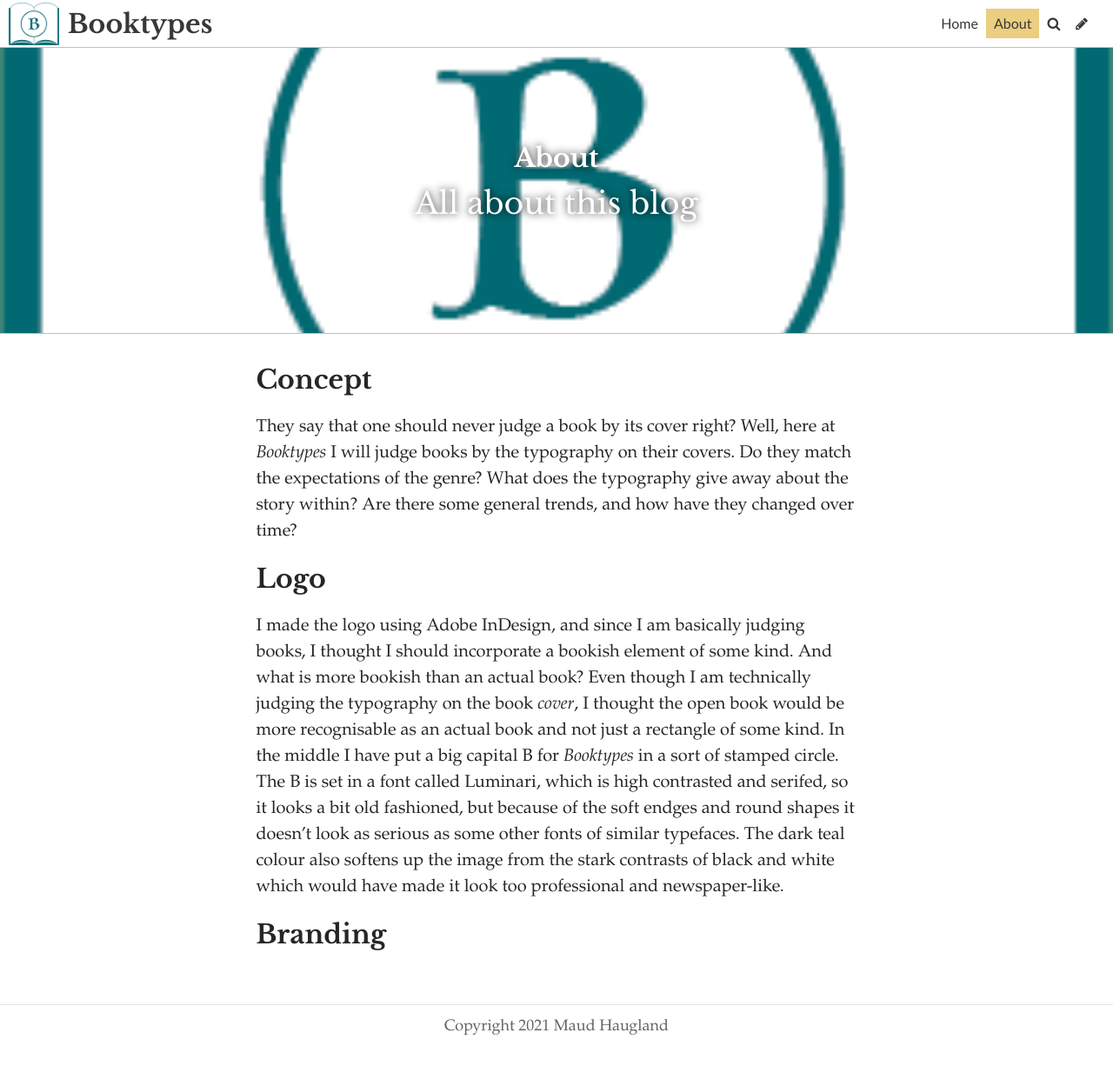
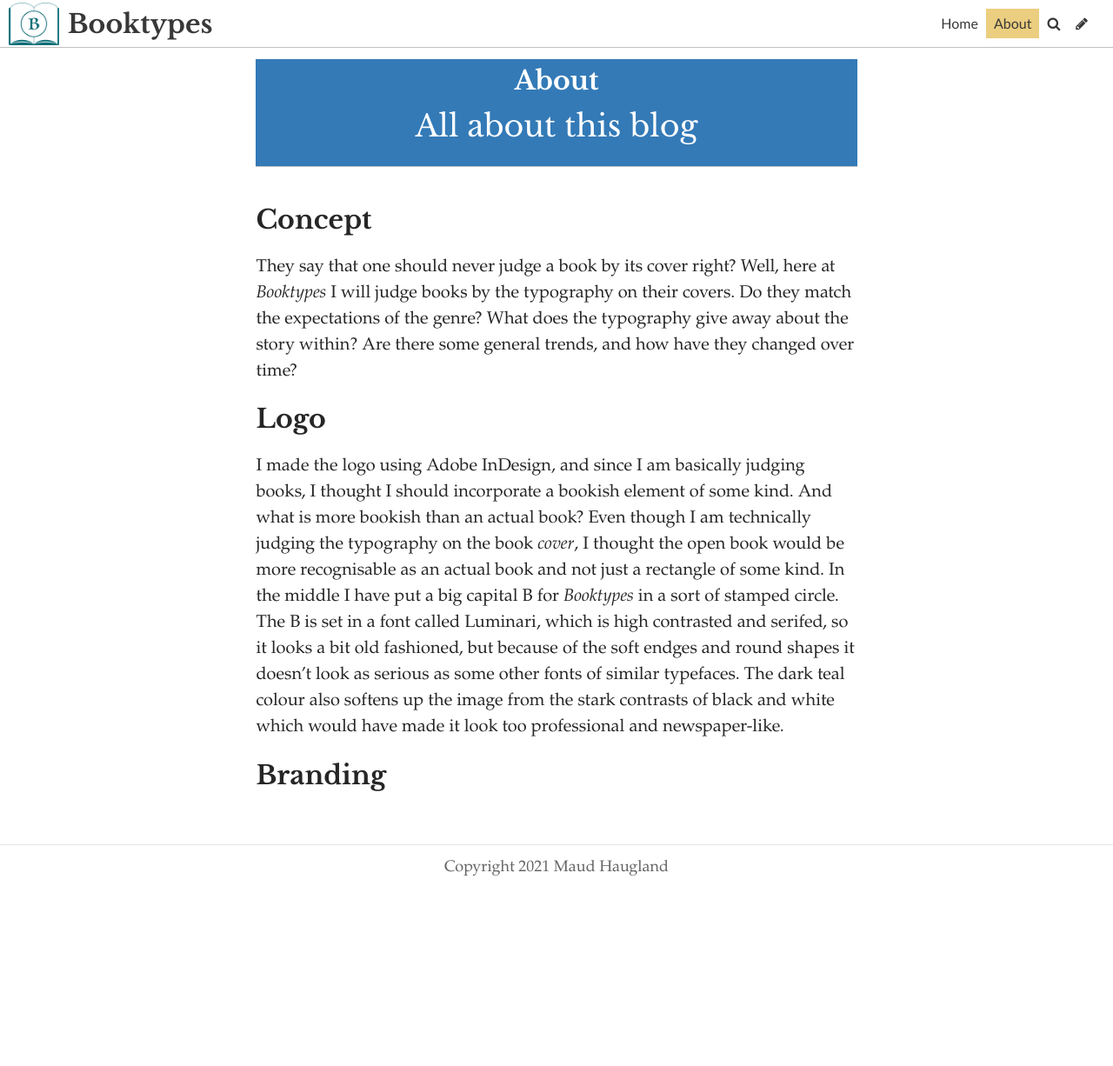
Before and after one commit to maudhaugland/booktypes, a Jekyll site: the page built from pages/about.md, in a window 1280 px wide and 1226 px high. Shown: the whole window at 87% size. Built offline with Jekyll 4.4.1, drawn with Linux system fonts in a browser that asks for light colours; some web fonts are replaced.

Commit message:
Update Page “about”

```diff
--- a/pages/about.md
+++ b/pages/about.md
@@ -1,7 +1,7 @@
 ---
 header_feature_image: /uploads/log.jpg
 title: About
-image: ../uploads/logo2.png
+image: ""
 subtitle: All about this blog
 permalink: /about/
 date: 2021-10-11T11:09:40.973Z
```
